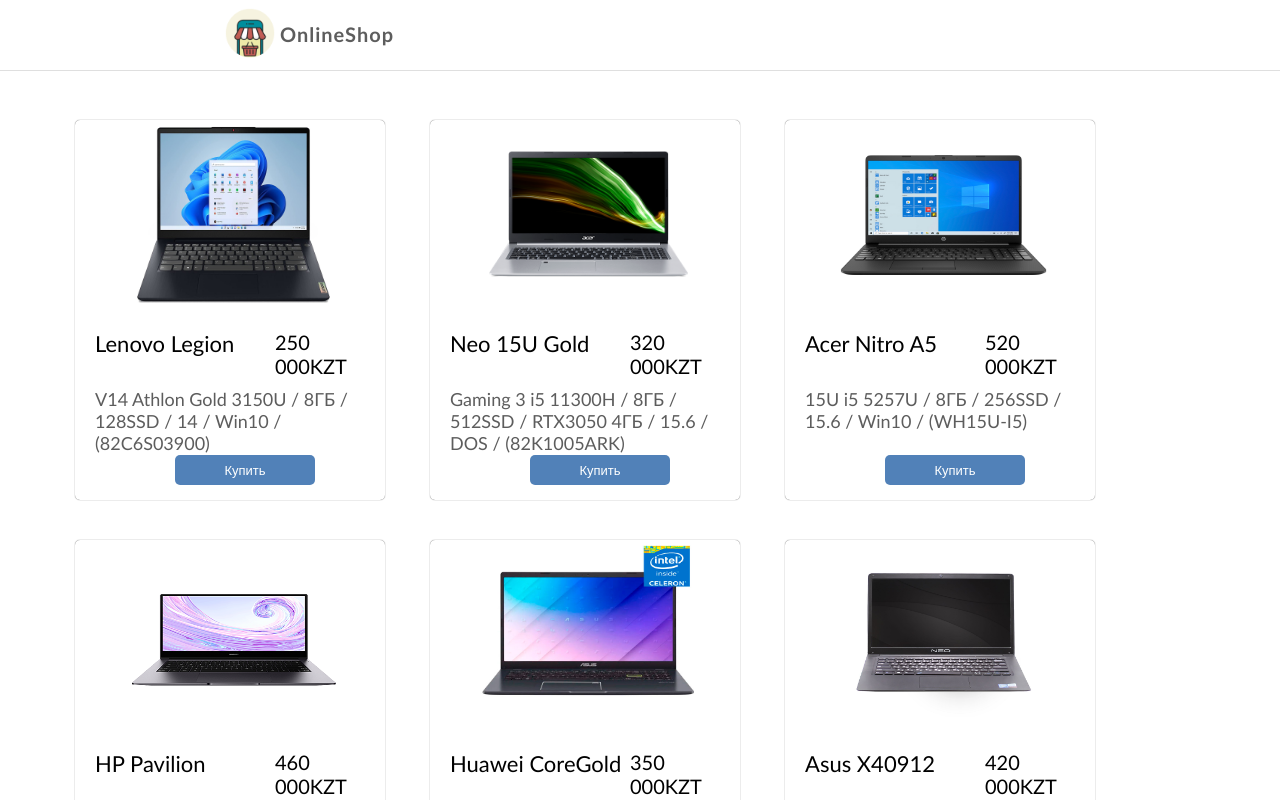
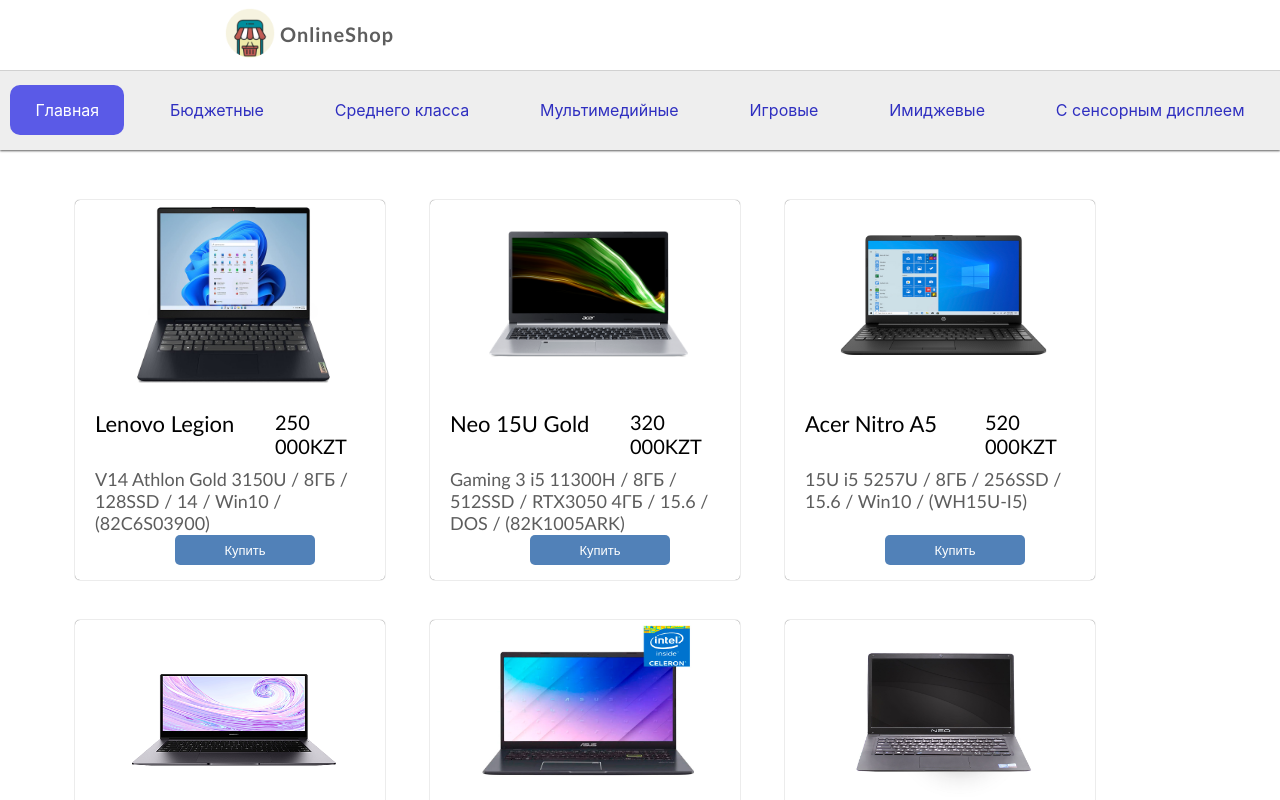
Before and after one commit to NoelFrey/osh, a React (Create React App) app: page / in a window 1280 px wide. Shown: the top 800 px of the page. Built offline with nearby package versions, Linux system fonts and the light colour scheme; a web font is replaced by a local one.

Commit message:
still dont remember which commit

```diff
--- a/package.json
+++ b/package.json
@@ -9,6 +9,7 @@
     "react": "^18.1.0",
     "react-awesome-slider": "^4.1.0",
     "react-dom": "^18.1.0",
+    "react-router-dom": "^6.3.0",
     "react-scripts": "5.0.1",
     "web-vitals": "^2.1.4"
   },
--- a/src/App.js
+++ b/src/App.js
@@ -1,12 +1,14 @@
 import './App.js';
 import Header from './components/Header';
 import Cards from './components/Cards';
+import NavBar from './components/Navbar';
 import React from 'react';
 const App = () => {
   /* Returning the Header and Cards components. */
   return (
     <div className="App">
       <Header />
+      <NavBar />
       <Cards />
     </div>
   );
--- /dev/null
+++ b/src/CSS/Navbar.css
@@ -0,0 +1,29 @@
+nav{
+    width: 100%;
+    height: 80px;
+    box-sizing: border-box;
+    display: flex;
+    align-items: center;
+    justify-content: space-around;
+    background: #eee;
+    box-shadow: 0 1px 2px #5d5d5d;
+}
+
+nav a{
+    display: inline-block;
+    padding: 15px 25px;
+    text-decoration: none;
+    border-radius: 10px;
+    color: #2f2fc0;
+    transition: .4s;
+}
+
+nav a:hover{
+    background: #2f2fc0;
+    color: white;
+}
+
+nav a.active{
+    background: #5a5ae7;
+    color: white;
+}
--- /dev/null
+++ b/src/components/Navbar.jsx
@@ -0,0 +1,23 @@
+import '../CSS/Navbar.css';
+import { Component } from 'react';
+import { BrowserRouter, NavLink } from 'react-router-dom';
+
+class NavBar extends Component {
+  render() {
+    return (
+      <BrowserRouter>
+        <nav>
+          <NavLink to={'/'}>Главная</NavLink>
+          <NavLink to={'./pages/budget'}>Бюджетные</NavLink>
+          <NavLink to={'/middle'}>Среднего класса</NavLink>
+          <NavLink to={'/multi'}>Мультимедийные</NavLink>
+          <NavLink to={'/gamers'}>Игровые</NavLink>
+          <NavLink to={'/style'}>Имиджевые</NavLink>
+          <NavLink to={'/sensor'}>С сенсорным дисплеем</NavLink>
+        </nav>
+      </BrowserRouter>
+    );
+  }
+}
+
+export default NavBar;
```
Also changed, not shown: src/components/pages/Budget.jsx (added, +53 -0 lines), src/components/pages/Game.jsx (added, +22 -0 lines), src/components/pages/Middle.jsx (added, +29 -0 lines), src/components/pages/Multi.jsx (added, +29 -0 lines), src/components/pages/Sensor.jsx (added, +19 -0 lines), src/components/pages/Style.jsx (added, +19 -0 lines), 1 other file (tests, documents, lock files or other folders).
